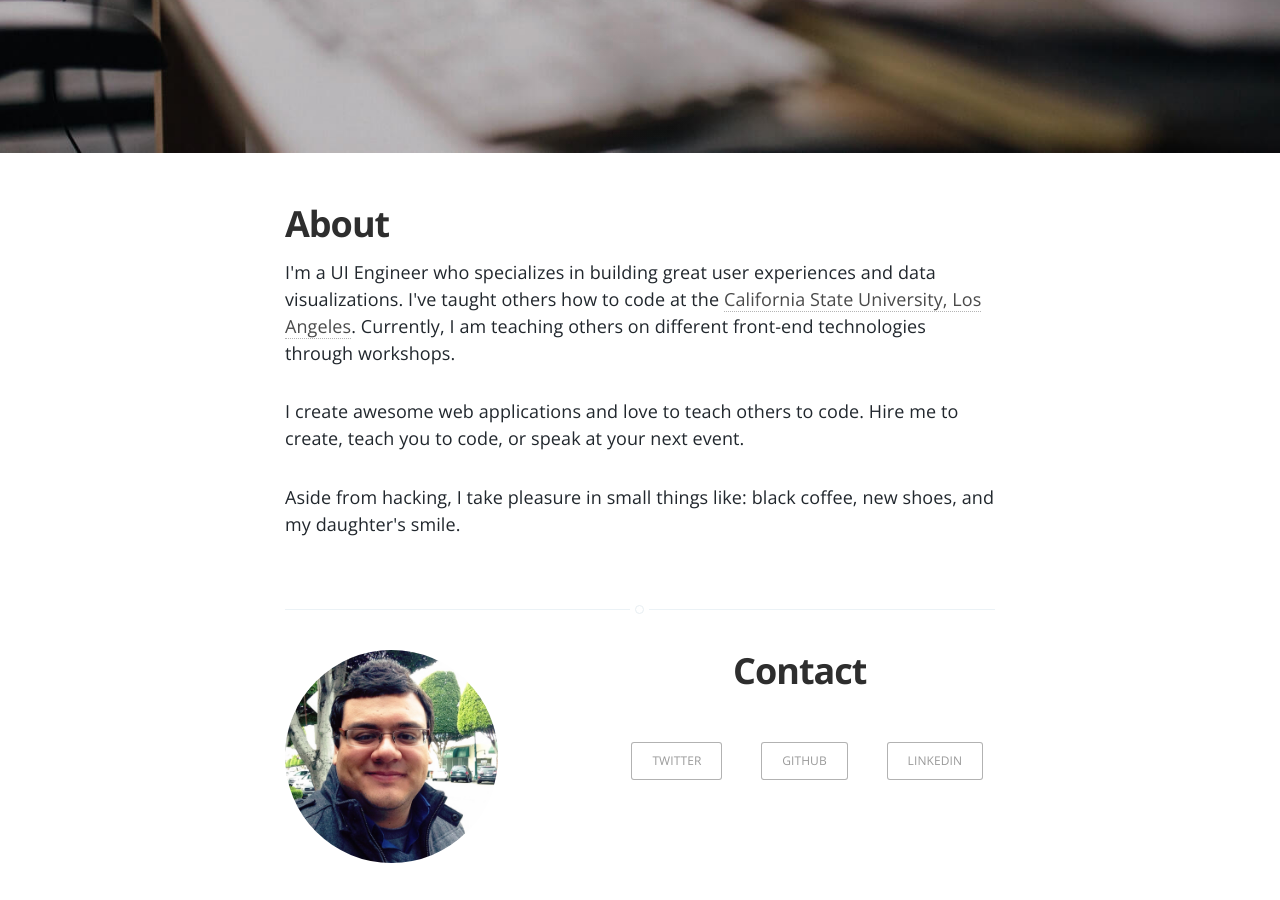
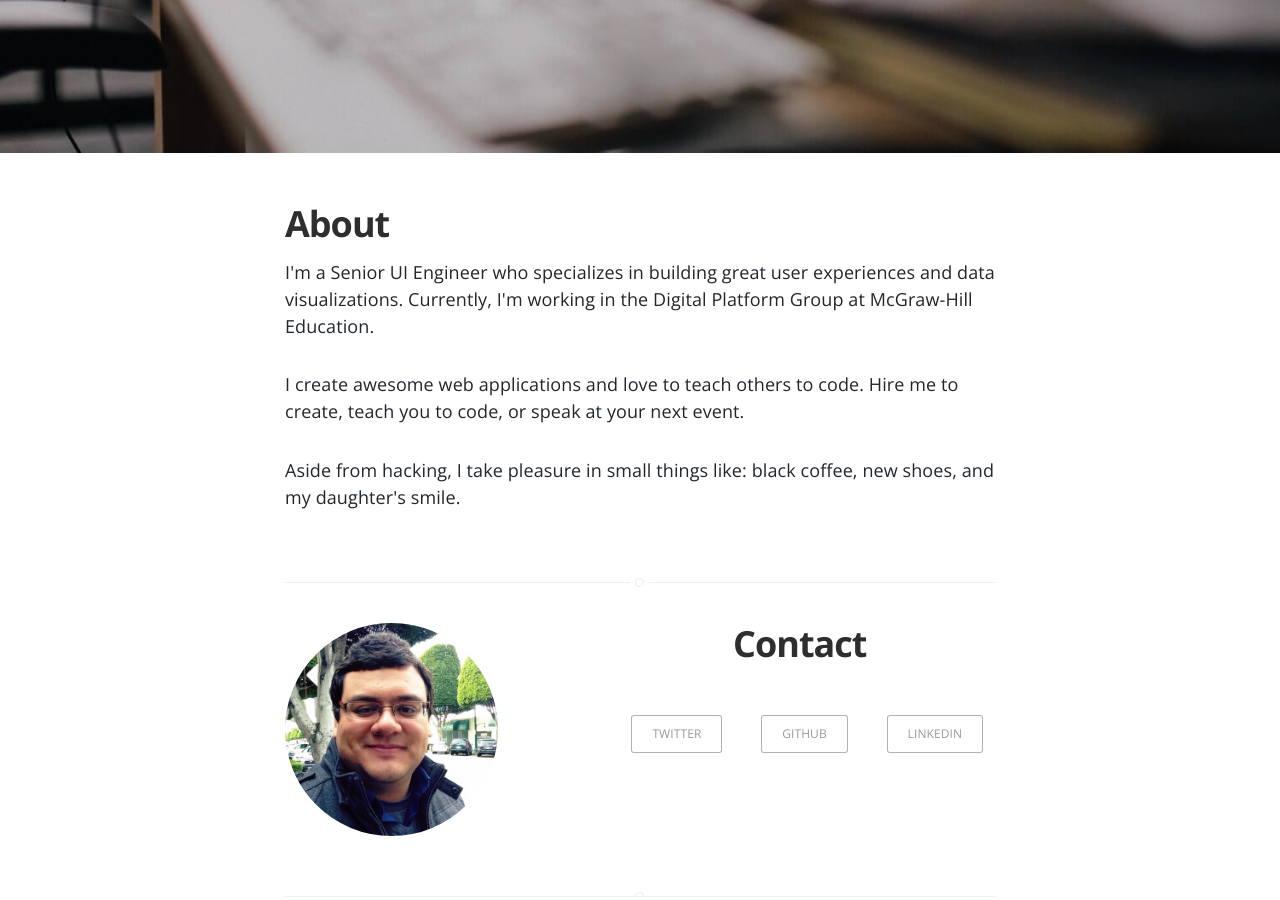
Before and after one commit to victormejia/victormejia.github.io, a Jekyll site: the page built from index.html, in a window 1280 px wide and 900 px high, scrolled down 747 px. Built offline with Jekyll 4.4.1, drawn with Linux system fonts in a browser that asks for light colours; Markdown is read by kramdown in place of the engine named in the settings.

Commit message:
Update index.html

```diff
--- a/index.html
+++ b/index.html
@@ -36,9 +36,8 @@ about: 'about.html'
         About
       </h2>
       <section class="about-excerpt">
-        <p>I'm a UI Engineer who specializes in building great user experiences and data visualizations. I've taught others how to
-        code at the <a href="">California State University, Los Angeles</a>. Currently, I am teaching others
-        on different front-end technologies through workshops.
+        <p>I'm a Senior UI Engineer who specializes in building great user experiences and data visualizations. Currently, I'm working
+        in the Digital Platform Group at McGraw-Hill Education.
         </p>
         <p>I create awesome web applications and love to teach others to code. Hire me to create, teach you to code, or speak at your next event.</p>
         <p>Aside from hacking, I take pleasure in small things like: black coffee, new shoes, and my daughter's smile.</p>
```
